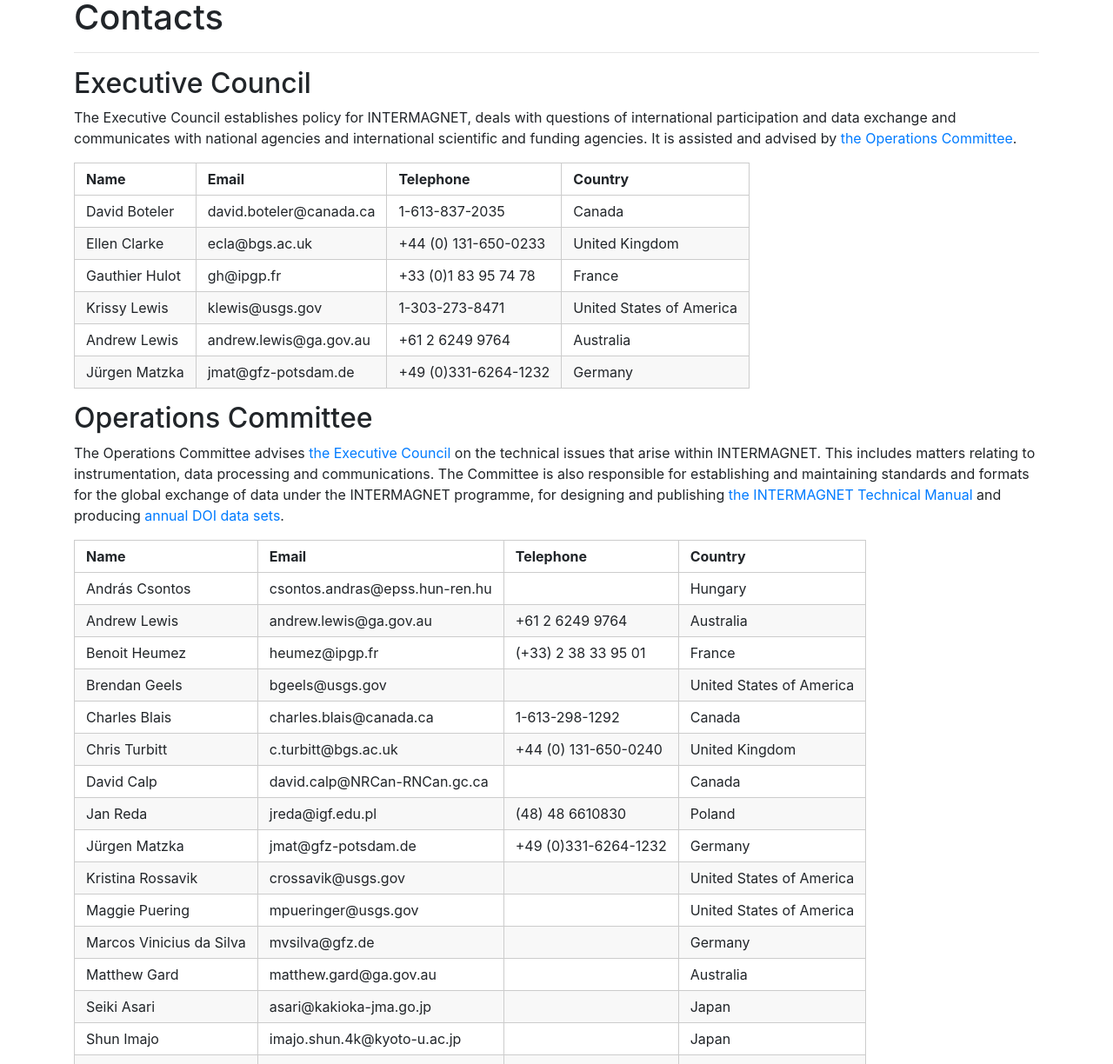
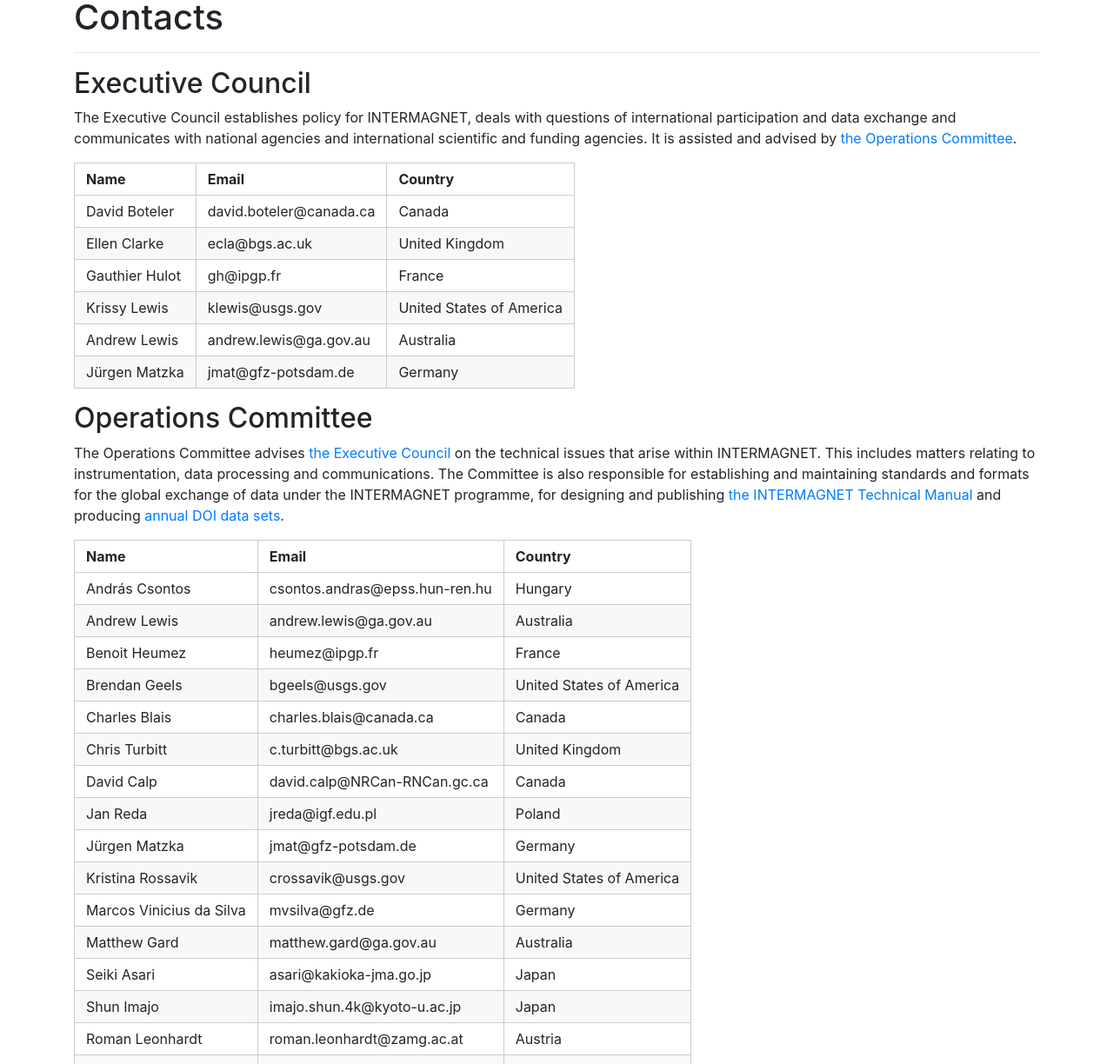
Before and after one commit to INTERMAGNET/intermagnet.github.io, a Jekyll site: the page built from contacts.md, in a window 1280 px wide and 1400 px high, cut to the strip 176-1400 px from the top of the window. Shown: the whole strip at 87% size. Built offline with Jekyll 4.4.1, drawn with Linux system fonts in a browser that asks for light colours; some of the changed text lies outside the part shown.

Commit message:
remove telephone numbers from contacts.md

```diff
--- a/contacts.md
+++ b/contacts.md
@@ -6,38 +6,37 @@
 
 The Executive Council establishes policy for INTERMAGNET, deals with questions of international participation and data exchange and communicates with national agencies and international scientific and funding agencies. It is assisted and advised by [the Operations Committee](#operations-committee).
 
-| Name |  Email | Telephone | Country |
-|------|--------|-----------|---------|
-| David Boteler | david.boteler@canada.ca | 1-613-837-2035 | Canada |
-| Ellen Clarke | ecla@bgs.ac.uk | +44 (0) 131-650-0233 | United Kingdom |
-| Gauthier Hulot | gh@ipgp.fr | +33 (0)1 83 95 74 78 | France |
-| Krissy Lewis | klewis@usgs.gov | 1-303-273-8471 | United States of America |
-| Andrew Lewis | andrew.lewis@ga.gov.au | +61 2 6249 9764 | Australia |
-| Jürgen Matzka | jmat@gfz-potsdam.de | +49 (0)331-6264-1232 | Germany |
+| Name |  Email | Country |
+|------|--------|---------|
+| David Boteler | david.boteler@canada.ca | Canada |
+| Ellen Clarke | ecla@bgs.ac.uk | United Kingdom |
+| Gauthier Hulot | gh@ipgp.fr | France |
+| Krissy Lewis | klewis@usgs.gov | United States of America |
+| Andrew Lewis | andrew.lewis@ga.gov.au | Australia |
+| Jürgen Matzka | jmat@gfz-potsdam.de | Germany |
 
 ## Operations Committee
 
 The Operations Committee advises [the Executive Council](#executive-council) on the technical issues that arise within INTERMAGNET. This includes matters relating to instrumentation, data processing and communications. The Committee is also responsible for establishing and maintaining standards and formats for the global exchange of data under the INTERMAGNET programme, for designing and publishing [the INTERMAGNET Technical Manual](/docs/Technical-Manual/technical_manual.pdf) and producing [annual DOI data sets](/data_conditions.md).
 
-| Name                     | Email                          | Telephone            | Country                  |
-|--------------------------|--------------------------------|----------------------|--------------------------|
-| András Csontos           | csontos.andras@epss.hun-ren.hu |                      | Hungary                  |
-| Andrew Lewis             | andrew.lewis@ga.gov.au         | +61 2 6249 9764      | Australia                |
-| Benoit Heumez            | heumez@ipgp.fr                 | (+33) 2 38 33 95 01  | France                   |
-| Brendan Geels            | bgeels@usgs.gov                |                      | United States of America |
-| Charles Blais            | charles.blais@canada.ca        | 1-613-298-1292       | Canada                   |
-| Chris Turbitt            | c.turbitt@bgs.ac.uk            | +44 (0) 131-650-0240 | United Kingdom           |
-| David Calp               | david.calp@NRCan-RNCan.gc.ca   |                      | Canada                   |
-| Jan Reda                 | jreda@igf.edu.pl               | (48) 48 6610830      | Poland                   |
-| Jürgen Matzka            | jmat@gfz-potsdam.de            | +49 (0)331-6264-1232 | Germany                  |
-| Kristina Rossavik        | crossavik@usgs.gov             |                      | United States of America |
-| Maggie Puering           | mpueringer@usgs.gov            |                      | United States of America |
-| Marcos Vinicius da Silva | mvsilva@gfz.de                 |                      | Germany                  |
-| Matthew Gard             | matthew.gard@ga.gov.au         |                      | Australia                |
-| Seiki Asari              | asari@kakioka-jma.go.jp        |                      | Japan                    |
-| Shun Imajo               | imajo.shun.4k@kyoto-u.ac.jp    |                      | Japan                    |
-| Roman Leonhardt          | roman.leonhardt@zamg.ac.at     | +43 (0)1-36026-2507  | Austria                  |
-| Simon Flower             | smf@bgs.ac.uk                  | +44 (0) 131 667 1000 | United Kingdom           |
-| Stephan Bracke           | stbracke@meteo.be              | +32(60)395409        | Belgium                  |
-| Tero Raita               | tero.raita@sgo.fi              | +358-294-480864      | Finland                  |
-| Virginie Maury           | vmaury@ipgp.fr                 | 33 (0)1 83 95 77 80  | France                   |
+| Name                     | Email                          | Country                  |
+|--------------------------|--------------------------------|--------------------------|
+| András Csontos           | csontos.andras@epss.hun-ren.hu | Hungary                  |
+| Andrew Lewis             | andrew.lewis@ga.gov.au         | Australia                |
+| Benoit Heumez            | heumez@ipgp.fr                 | France                   |
+| Brendan Geels            | bgeels@usgs.gov                | United States of America |
+| Charles Blais            | charles.blais@canada.ca        | Canada                   |
+| Chris Turbitt            | c.turbitt@bgs.ac.uk            | United Kingdom           |
+| David Calp               | david.calp@NRCan-RNCan.gc.ca   | Canada                   |
+| Jan Reda                 | jreda@igf.edu.pl               | Poland                   |
+| Jürgen Matzka            | jmat@gfz-potsdam.de            | Germany                  |
+| Kristina Rossavik        | crossavik@usgs.gov             | United States of America |
+| Marcos Vinicius da Silva | mvsilva@gfz.de                 | Germany                  |
+| Matthew Gard             | matthew.gard@ga.gov.au         | Australia                |
+| Seiki Asari              | asari@kakioka-jma.go.jp        | Japan                    |
+| Shun Imajo               | imajo.shun.4k@kyoto-u.ac.jp    | Japan                    |
+| Roman Leonhardt          | roman.leonhardt@zamg.ac.at     | Austria                  |
+| Simon Flower             | smf@bgs.ac.uk                  | United Kingdom           |
+| Stephan Bracke           | stbracke@meteo.be              | Belgium                  |
+| Tero Raita               | tero.raita@sgo.fi              | Finland                  |
+| Virginie Maury           | vmaury@ipgp.fr                 | France                   |
```
